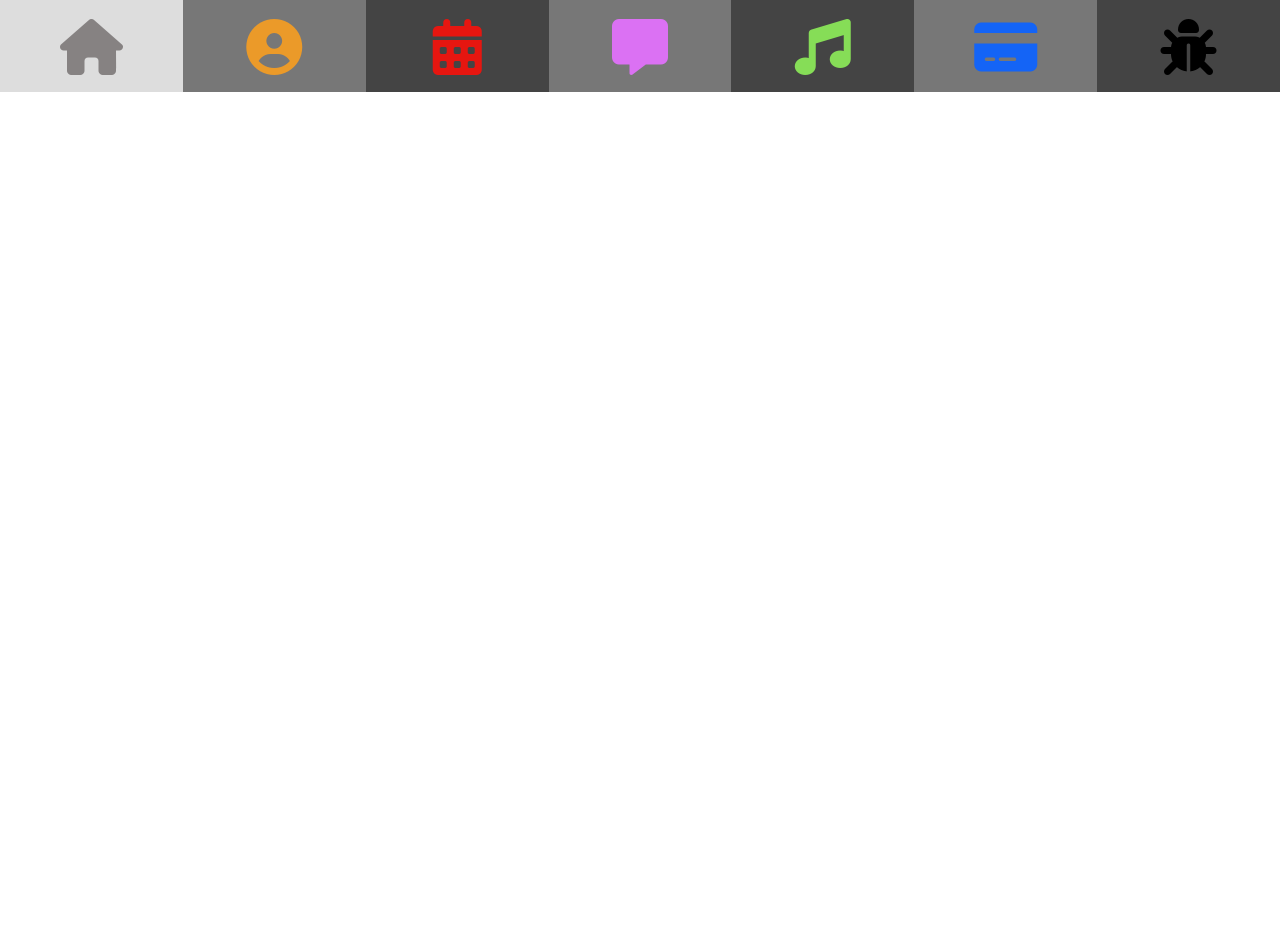
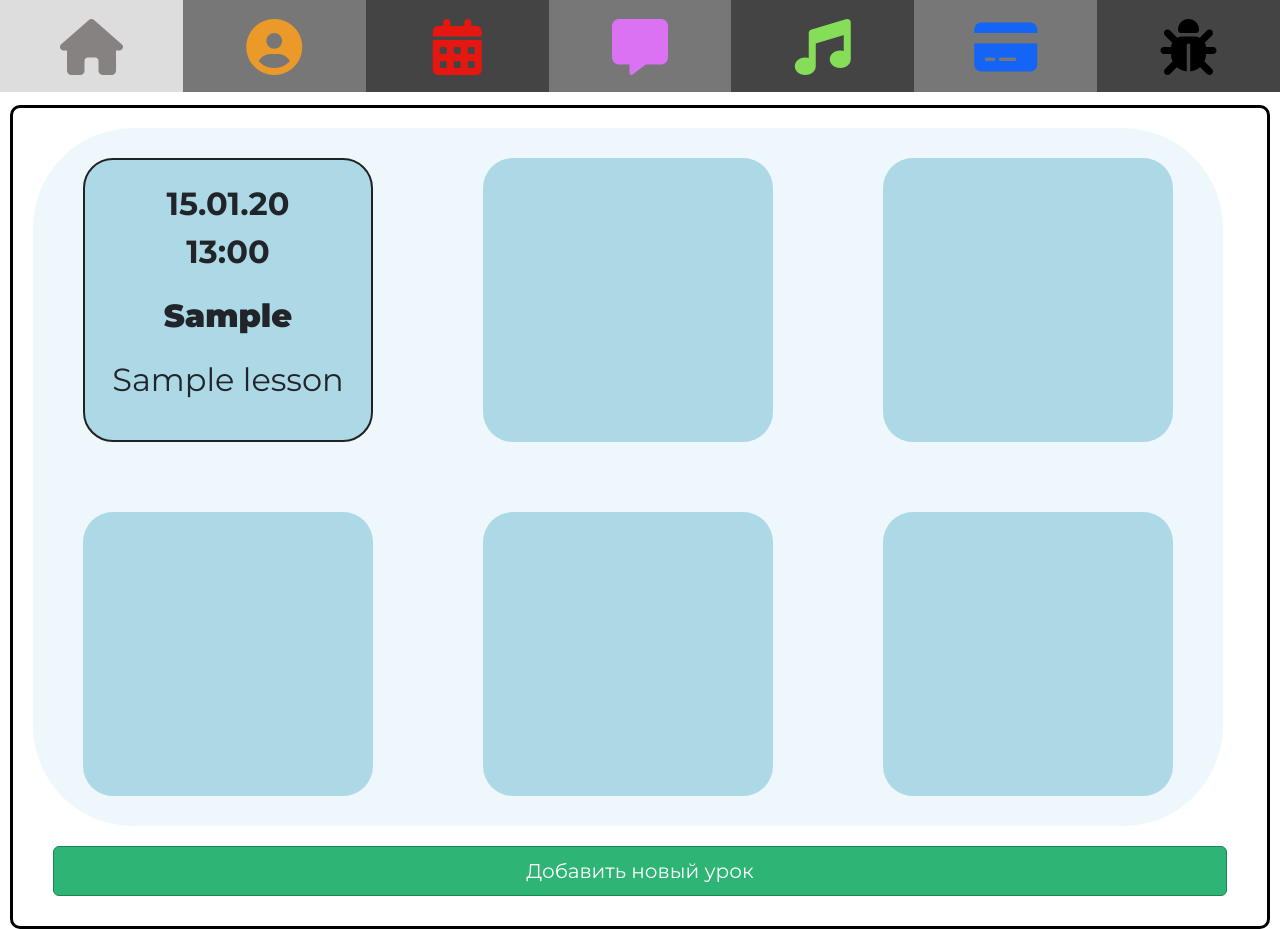
Before and after one commit to DevilishSasuke/music-school, a Django app: page /lessons/ in a window 1280 px wide. Before the commit the page ends 92 px from the top, so only its background shows below. Run offline with Django 5.2, Linux system fonts and the light colour scheme; a user stored in the database is signed in; tables that the repository leaves empty hold one stand-in row (values such as "Sample post").

Commit message:
added lessons table page lesson selection is not finished yet

```diff
--- a/music_school/lessons/admin.py
+++ b/music_school/lessons/admin.py
@@ -2,5 +2,4 @@ from django.contrib import admin
 
 from .models import Lesson
 
-# Register your models here.
 admin.site.register(Lesson)
--- a/music_school/lessons/models.py
+++ b/music_school/lessons/models.py
@@ -11,5 +11,13 @@ class Lesson(models.Model):
   description = models.TextField(blank=True, null=True)
   file = models.FileField(upload_to=lessons_file_path, null=True, blank=True)
 
+  @property
+  def get_date(self):
+     return self.date.date()
+
+  @property
+  def get_time(self):
+    return self.date.time()
+
   def __str__(self):
     return f'{self.title} - {self.teacher} - {self.date}'
--- /dev/null
+++ b/music_school/lessons/static/lessons/css/lessons.css
@@ -0,0 +1,37 @@
+.lessons-container {
+  display: grid;
+  grid-template-columns: repeat(3, 1fr);
+  grid-template-rows: repeat(2, 1fr);
+  gap: 10px;
+}
+
+.lessons-container > a {
+  text-decoration: none;
+  color: inherit;
+}
+
+.lesson-info {
+  border: 2px solid #222;
+  border-radius: 30px;
+  background-color: lightblue;
+  padding: 20px;
+  margin: 30px 50px;
+  display: flex;
+  flex-direction: column;
+  justify-content: space-between;
+}
+
+.empty {
+  border: 0px;
+}
+
+.lesson-info > #teacher-name {
+  font-weight: 900;
+}
+
+.add-lesson-btn {
+  margin: 20px 20px 10px 20px;
+  height: 50px;
+  background-color: rgb(46, 180, 117);
+  font-size: 20px;
+}
--- /dev/null
+++ b/music_school/lessons/templates/lessons.html
@@ -0,0 +1,38 @@
+{% extends 'layout.html' %}
+{% load static %}
+
+{% block dependencies %}
+  <link rel="stylesheet" href="{% static 'my_profile/css/profile.css' %}">
+  <link rel="stylesheet" href="{% static 'lessons/css/lessons.css' %}">
+{% endblock %}
+
+{% block content %}
+  <div class="user-data" style="flex-direction: column;">
+    <div class="user-info" style="flex: 8;">
+      <div class="lessons-container">
+        {% for lesson in lessons %}
+          <a href="{% url 'lesson' lesson.id %}">
+            <div class="lesson-info">
+              <b><p id="date"> {{ lesson.date|date:"d.m.y" }}
+                <br> {{ lesson.date|time:"H:i" }}
+              </p></b>
+              <p id="teacher-name"> {{ lesson.teacher }} </p>
+              <p id="title"> {{ lesson.title|slice:":20" }} </p>
+            </div>
+          </a>
+        {% endfor %}
+        {% for i in empty_slots %}
+          <div class="lesson-info empty">
+          </div>
+        {% endfor %}
+      </div>
+    </div>
+    {% if user.is_teacher %}
+      <button class="btn btn-success add-lesson-btn" onclick="location.href='{% url 'add-lesson' %}'">
+        Добавить новый урок
+      </button>
+    {% endif %}
+    <div class="user-edit" style="flex: 2;">
+    </div>
+  </div>
+{% endblock %}
--- a/music_school/lessons/urls.py
+++ b/music_school/lessons/urls.py
@@ -6,4 +6,5 @@ urlpatterns = [
   path('', views.lessons, name='lessons'),
   path('<int:number>', views.lesson, name='lesson'),
   path('calendar/', views.calendar, name='calendar'),
+  path('add/', views.calendar, name='add-lesson')
 ]
--- a/music_school/lessons/views.py
+++ b/music_school/lessons/views.py
@@ -3,17 +3,24 @@ from django.shortcuts import render, redirect
 from django.contrib import messages
 
 from main.models import MyUser
+from .models import Lesson
+
+LESSON_AMOUNT_ON_PAGE = 3 * 2
 
 @login_required
 def lessons(request):
   user = MyUser.get_user_by_username(username=request.user.username)
-  is_teacher = user.is_teacher
+  lessons = Lesson.objects.order_by('date')[:6]
+  empty_slots = [0] * (LESSON_AMOUNT_ON_PAGE - len(lessons))
 
   data = {
     "title": "Мои уроки",
+    "user": user,
+    "lessons": lessons,
+    "empty_slots": empty_slots,
   }
 
-  return render(request, "layout.html", data)
+  return render(request, "lessons.html", data)
 
 @login_required
 def calendar(request):
@@ -29,10 +36,10 @@ def calendar(request):
 @login_required
 def lesson(request, number):
   user = MyUser.get_user_by_username(username=request.user.username)
-  is_teacher = user.is_teacher
 
   data = {
-    "title": "Урок: " #{lesson.title}
+    "title": "Урок: ", #{lesson.title}
+    "user": user,
   }
 
   return render(request, "layout.html", data)
--- a/music_school/main/templates/bug.html
+++ b/music_school/main/templates/bug.html
@@ -2,7 +2,6 @@
 {% load static %}
 
 {% block dependencies %}
-  {% include 'main-deps.html' %}
   <link rel="stylesheet" href="{% static 'main/css/bug.css' %}">
 {% endblock %}
 
--- a/music_school/main/templates/home.html
+++ b/music_school/main/templates/home.html
@@ -2,7 +2,6 @@
 {% load static %}
 
 {% block dependencies %}
-  {% include 'main-deps.html' %}
   <link rel="stylesheet" href="{% static 'main/css/home.css' %}">
 {% endblock %}
 
--- a/music_school/main/templates/main-deps.html
+++ /dev/null
@@ -1,2 +0,0 @@
-{% load static %}
-<link rel="stylesheet" href="{% static 'main/css/main.css' %}">
--- a/music_school/main/templates/rating.html
+++ b/music_school/main/templates/rating.html
@@ -2,7 +2,6 @@
 {% load static %}
 
 {% block dependencies %}
-  {% include 'main-deps.html' %}
   <link rel="stylesheet" href="{% static 'main/css/rating.css' %}">
 {% endblock %}
 
--- a/music_school/music_school/settings.py
+++ b/music_school/music_school/settings.py
@@ -101,7 +101,7 @@ LOGIN_URL = '/auth/login'
 
 LANGUAGE_CODE = 'ru-ru'
 
-TIME_ZONE = 'UTC'
+TIME_ZONE = 'Europe/Moscow'
 
 USE_I18N = True
 
--- a/music_school/my_profile/templates/profile.html
+++ b/music_school/my_profile/templates/profile.html
@@ -2,7 +2,6 @@
 {% load static %}
 
 {% block dependencies %}
-  {% include 'main-deps.html' %}
   <link rel="stylesheet" href="{% static 'my_profile/css/profile.css' %}">
   <link rel="stylesheet" href="{% static 'main/css/rating.css' %}">
 {% endblock %}
--- a/music_school/my_profile/templates/rate.html
+++ b/music_school/my_profile/templates/rate.html
@@ -2,8 +2,7 @@
 {% load static %}
 
 {% block dependencies %}
-  {% include 'main-deps.html' %}
-  <link rel="stylesheet" href="{% static 'main/css/profile.css' %}">
+  <link rel="stylesheet" href="{% static 'my_profile/css/profile.css' %}">
   <link rel="stylesheet" href="{% static 'main/css/rating.css' %}">
 {% endblock %}
 
--- a/music_school/static/css/global.css
+++ b/music_school/static/css/global.css
@@ -12,3 +12,12 @@
   text-align: center;
   display: block;
 }
+
+.box-container {
+  margin: 10px;
+  margin-top: 1%;
+  border: 3px solid black;
+  border-radius: 10px;
+  font-family: "Montserrat";
+  padding: 20px;
+}
```
Also changed, not shown: music_school/main/static/main/css/main.css (deleted, +0 -8 lines).
